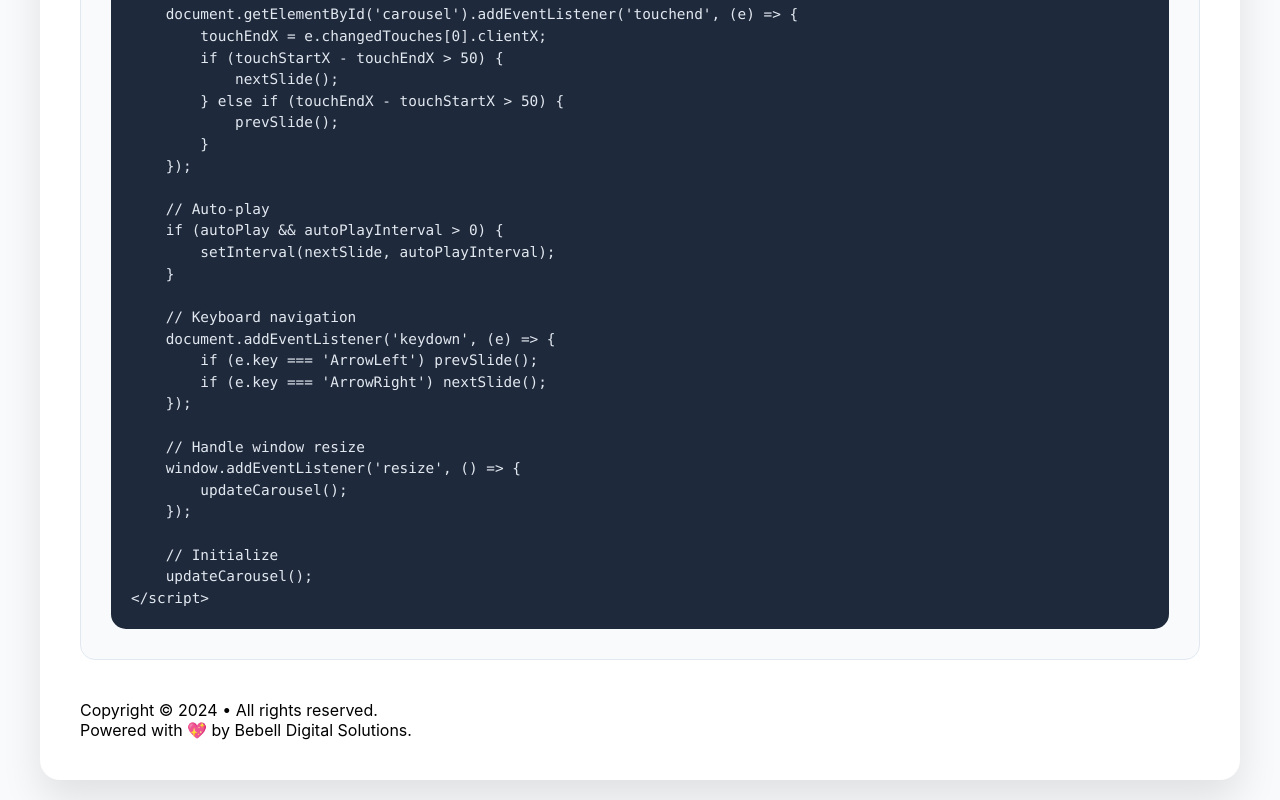
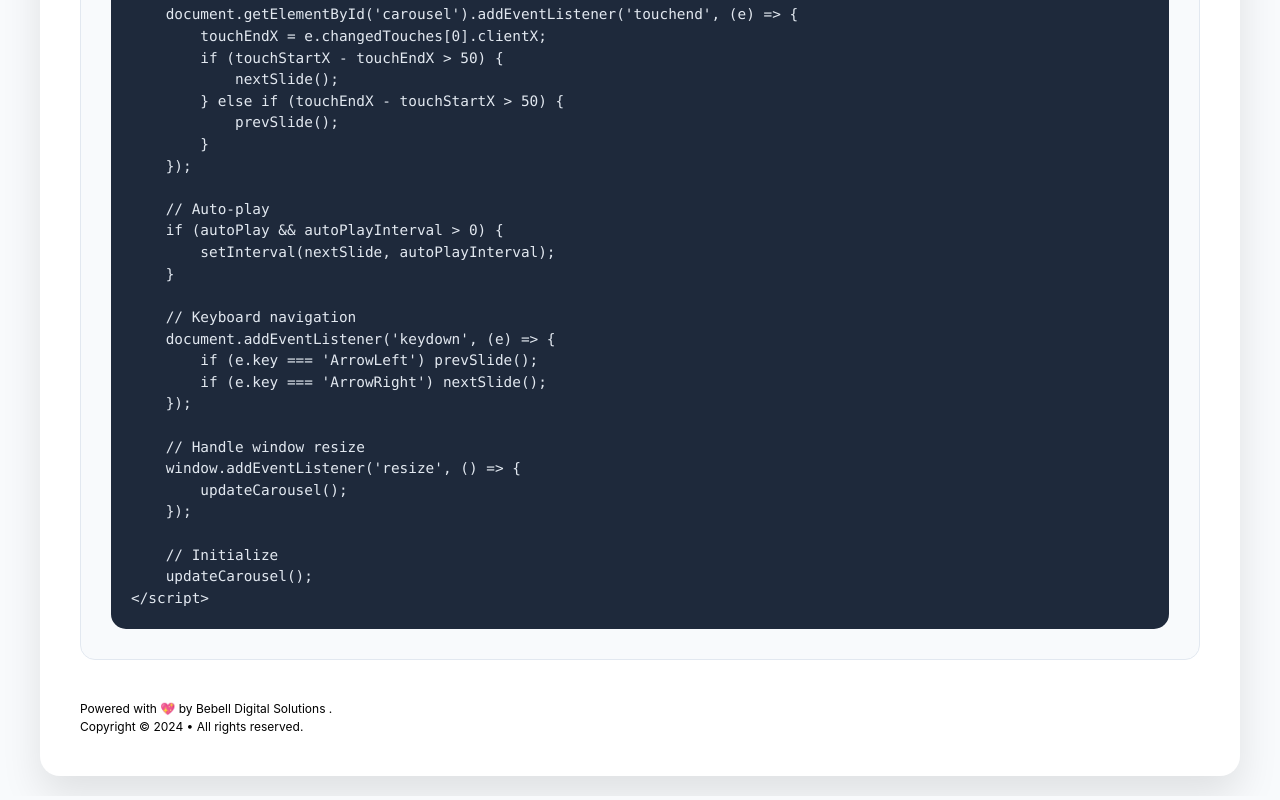
Before and after one commit to Bebell-Digital-Solutions/carousel-generator, a plain HTML site: page index.html in a window 1280 px wide. Shown: the part 7599-8399 px from the top of the page. Drawn offline with Linux system fonts and the light colour scheme.

Commit message:
Update index.html

```diff
--- a/index.html
+++ b/index.html
@@ -213,6 +213,25 @@
             background: #C4146B;
         }
 
+
+
+  .bebell-footer p {
+    font-size: 12px;
+    line-height: 1.5;
+    margin: 0;
+  }
+
+  .bebell-link {
+    color: inherit;
+    text-decoration: none;
+    transition: color 0.3s ease;
+  }
+
+  .bebell-link:hover {
+    color: #df1783;
+  }
+
+
         @media (max-width: 768px) {
             .container {
                 margin: 10px;
@@ -383,10 +402,15 @@
 
 
 
-    <!-- Footer -->
-    <footer class="footer">
-        <p>Copyright © 2024 • All rights reserved.<br>Powered with 💖 by Bebell Digital Solutions.</p>
-    </footer>
+<div class="bebell-footer">
+  <p>
+    Powered with 💖 by
+    <a href="https://bebelldigitalsolutions.com" class="bebell-link">
+      Bebell Digital Solutions
+    </a>.<br>
+    Copyright © 2024 • All rights reserved.
+  </p>
+</div>
 
 
 
```
